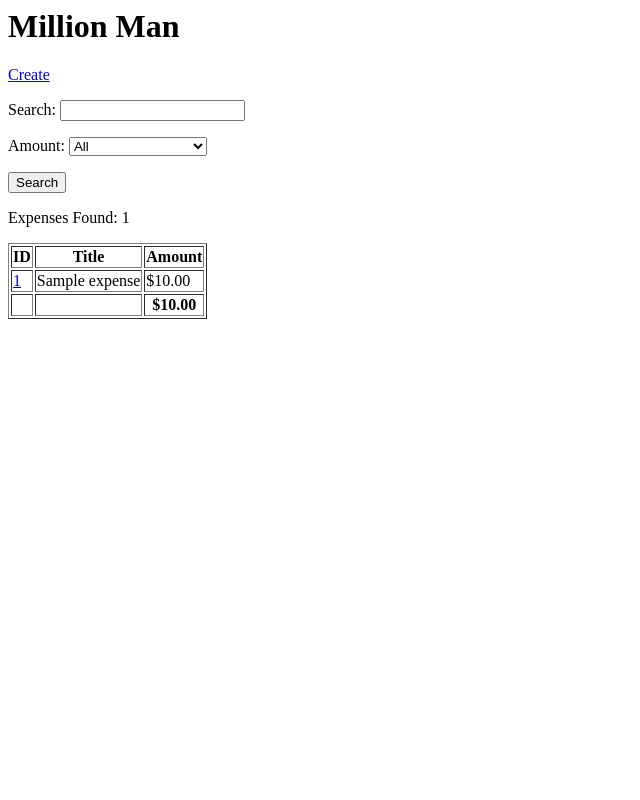
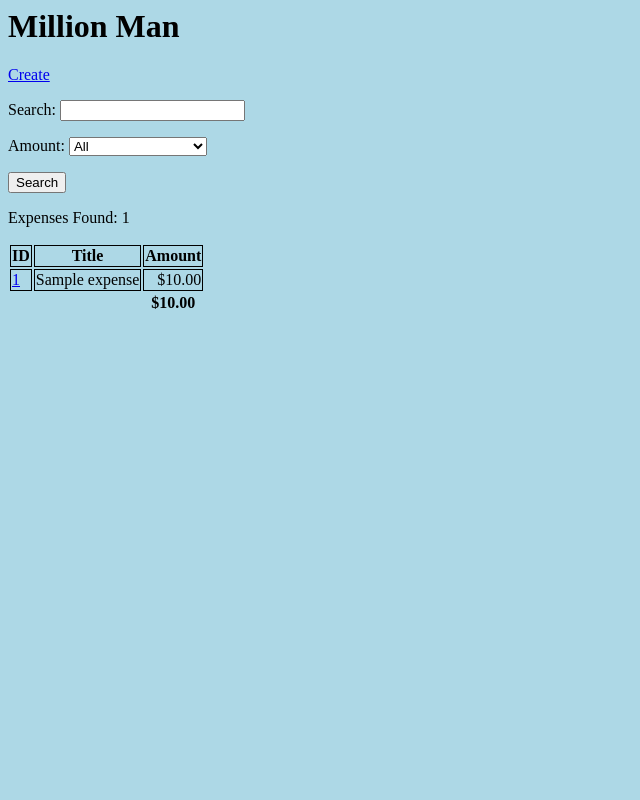
Before and after one commit to nonZero/MillionMan, a Django app: page / in a window 1280 px wide. Shown: the whole page, without its empty margins (0-640 px from the left). Run offline with Django 4.2, Linux system fonts and the light colour scheme; tables that the repository leaves empty hold one stand-in row (values such as "Sample post").

Commit message:
added simple static + css

```diff
--- /dev/null
+++ b/expenses/static/css/style.css
@@ -0,0 +1,22 @@
+/* tag */
+body {
+    background: lightblue;
+}
+
+/* class */
+.amount-cell {
+    text-align: right;
+}
+
+.search-caption {
+    background: goldenrod;
+    font-style: italic;
+}
+
+th, td {
+    border: solid 1px black;
+}
+
+tfoot th {
+    border: none;
+}
--- a/expenses/templates/expenses/expense_list.html
+++ b/expenses/templates/expenses/expense_list.html
@@ -1,3 +1,11 @@
+{% load static %}
+<html>
+<head>
+    <title>💸 MILLION MAN 💸</title>
+    <link rel="stylesheet" href="{% static "css/style.css"%}"/>
+</head>
+<body>
+
 <h1>Million Man</h1>
 
 <p><a href="{% url "expenses:create" %}">Create</a></p>
@@ -13,7 +21,8 @@
             <select name="amount_range">
                 <option value="">All</option>
                 {% for k, v in AMOUNT_RANGES.items %}
-                    <option value="{{ k }}" {% if amount_range == k %} selected{% endif %}>{{ v }}</option>
+                    <option value="{{ k }}" {% if amount_range == k %}
+                            selected{% endif %}>{{ v }}</option>
                 {% endfor %}
             </select>
         </label>
@@ -25,12 +34,14 @@
 
 <p>
     {% if q %}
-        Searched for: <b>{{ q }}</b>
-        <a href="/">✕</a> &bull;
+        <span class="search-caption">
+        Searched for: <b>{{ q }}</b> <a href="/">✕</a>
+        </span>
+        &bull;
     {% endif %}
     Expenses Found: {{ object_list.count }}
 </p>
-<table border="1">
+<table >
     <thead>
     <tr>
         <th>ID</th>
@@ -41,17 +52,21 @@
     <tbody>
     {% for object in object_list.all %}
         <tr>
-            <td><a href="{{ object.get_absolute_url }}">{{ object.id }}</a></td>
+            <td><a href="{{ object.get_absolute_url }}">{{ object.id }}</a>
+            </td>
             <td>{{ object.title }}</td>
-            <td>${{ object.amount }}</td>
+            <td class="amount-cell">${{ object.amount }}</td>
         </tr>
     {% endfor %}
-    <foot>
-    <tr>
-        <th></th>
-        <th></th>
-        <th>${{ total }}</th>
-    </tr>
-    </foot>
     </tbody>
+    <tfoot>
+        <tr>
+            <th></th>
+            <th></th>
+            <th>${{ total }}</th>
+        </tr>
+    </tfoot>
 </table>
+
+</body>
+</html>
```
